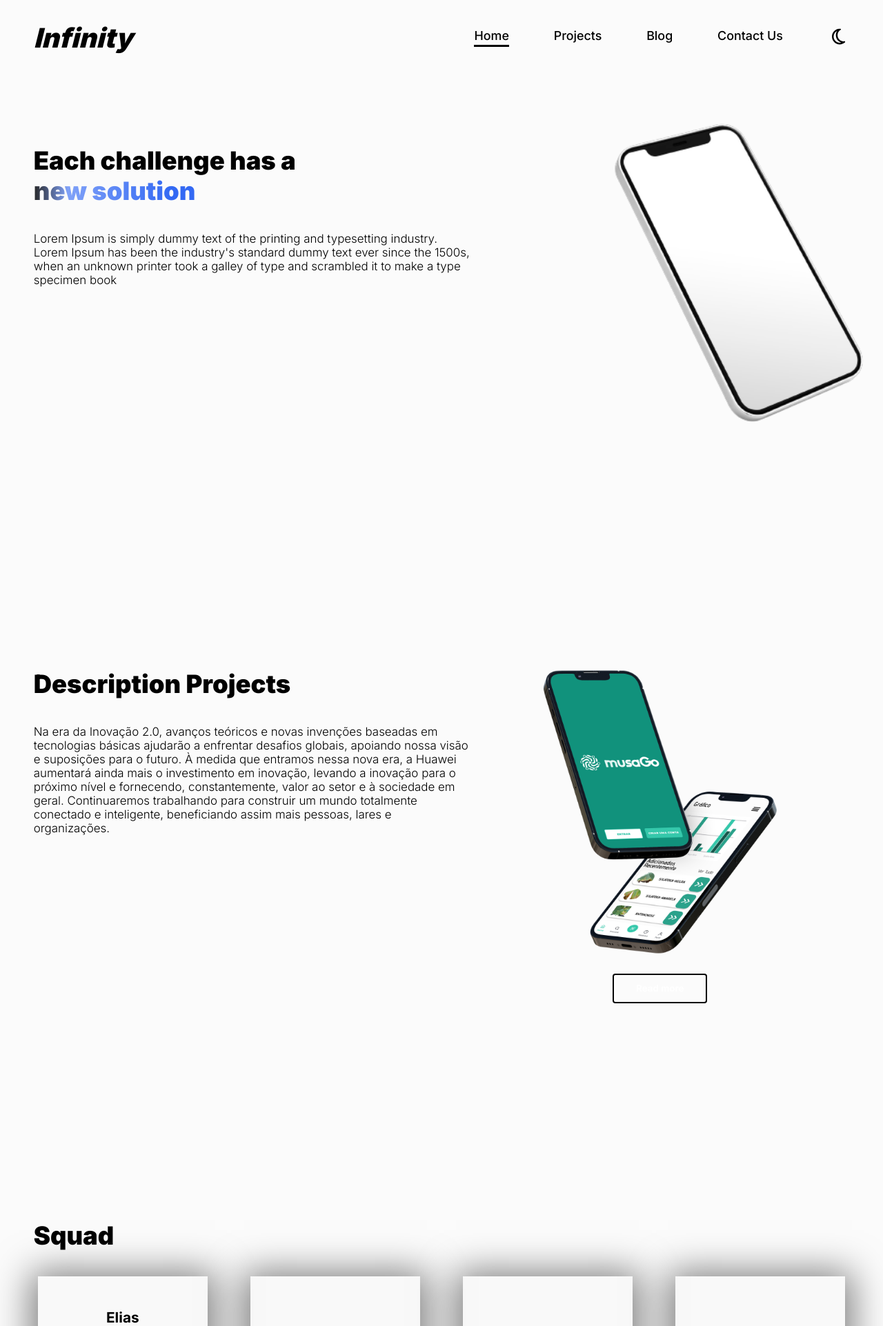
After one commit to ViniciusCuest/Infinity-squad-website, a PHP site: page / in a window 1280 px wide. The commit adds this page. Shown: the top 1923 px of the page at 69% size. Run offline with PHP 8.4, Linux system fonts and the light colour scheme.

Commit message:
Some changes

```diff
--- /dev/null
+++ b/index.html
@@ -0,0 +1,129 @@
+<!DOCTYPE html>
+<html id="html" lang="en">
+
+<head>
+   <meta charset="UTF-8">
+   <meta http-equiv="X-UA-Compatible" content="IE=edge">
+   <meta name="viewport" content="width=device-width, initial-scale=1.0">
+   <link rel="preconnect" href="https://fonts.googleapis.com">
+   <link rel="preconnect" href="https://fonts.gstatic.com" crossorigin>
+   <link href="https://fonts.googleapis.com/css2?family=Inter:wght@300;400;500;600;700;900&display=swap"
+      rel="stylesheet">
+   <link rel="stylesheet"
+      href="https://fonts.googleapis.com/css2?family=Material+Symbols+Rounded:opsz,wght,FILL,GRAD@20..48,100..700,0..1,-50..200" />
+   <link rel="stylesheet" href="./src/styles/index.css">
+   <title>Infinity • Landing</title>
+</head>
+
+<body id="body">
+   <!-- Home -->
+   <main class="wrapper">
+      <header id="header" class="header">
+         <h1 class="logo">Infinity</h1>
+         <nav class="navigation">
+            <ul id="list" class="list-navigator">
+               <li id="0" class="active" onclick="changeIndex(event);">
+                  Home
+               </li>
+               <li id="1" class="" onclick="changeIndex(event);">
+                  Projects
+               </li>
+               <li id="2" class="" onclick="changeIndex(event);">
+                  Blog
+               </li>
+               <li id="3" class="" onclick="changeIndex(event);">
+                  Contact Us
+               </li>
+            </ul>
+            <button id="mode" class="switch-theme">
+
+            </button>
+         </nav>
+      </header>
+      <section class="content">
+         <section id="cover-info">
+            <h1 class="heading">Each challenge has a
+               <span class="heading-gradient"><br id="web">new solution<span>
+            </h1>
+            <p class="description">Lorem Ipsum is simply dummy text of the printing and typesetting industry. Lorem
+               Ipsum has been the industry's standard dummy text ever since the 1500s, when an unknown printer took a
+               galley of type and scrambled it to make a type specimen book</p>
+         </section>
+
+         <img class="image" src="./src/img/iphone.png" alt="image">
+      </section>
+      <span class="light"></span>
+   </main>
+   <!-- Projecs -->
+   <main class="wrapper">
+      <section class="content">
+         <section>
+            <h1 class="heading lg">Description Projects</h1>
+            <p class="description">Na era da Inovação 2.0, avanços teóricos e novas invenções baseadas em tecnologias
+               básicas ajudarão a enfrentar desafios globais, apoiando nossa visão e suposições para o futuro. À medida
+               que entramos nessa nova era, a Huawei aumentará ainda mais o investimento em inovação, levando a inovação
+               para o próximo nível e fornecendo, constantemente, valor ao setor e à sociedade em geral. Continuaremos
+               trabalhando para construir um mundo totalmente conectado e inteligente, beneficiando assim mais pessoas,
+               lares e organizações.</p>
+         </section>
+         <div class="project-content">
+            <img class="image" id="last-image" src="./src/assets/prototype-mockup.png" alt="image"/>
+            <button type="button" onclick="window.location.href = './project/';" class="read-more">
+               <h4>Read more</h4>
+            </button>
+         </div>
+      </section>
+      <span class="light"></span>
+   </main>
+   <!-- Blog -->
+   <main class="wrapper">
+      <section class="content">
+         <section id="squad-area">
+            <h1 class="heading lg">Squad</h1>
+            <p class="description"></p>
+            <section class="squad-container">
+               <div class="squad-content">
+                  <div class="profile"></div>
+                  <h1 class="profile-name">Elias</h1>
+                  <svg class="icons sm" xmlns="http://www.w3.org/2000/svg"
+                     viewBox="0 0 448 512"><!--! Font Awesome Pro 6.4.0 by @fontawesome - https://fontawesome.com License - https://fontawesome.com/license (Commercial License) Copyright 2023 Fonticons, Inc. -->
+                     <path
+                        d="M400 32H48C21.5 32 0 53.5 0 80v352c0 26.5 21.5 48 48 48h352c26.5 0 48-21.5 48-48V80c0-26.5-21.5-48-48-48zM277.3 415.7c-8.4 1.5-11.5-3.7-11.5-8 0-5.4.2-33 .2-55.3 0-15.6-5.2-25.5-11.3-30.7 37-4.1 76-9.2 76-73.1 0-18.2-6.5-27.3-17.1-39 1.7-4.3 7.4-22-1.7-45-13.9-4.3-45.7 17.9-45.7 17.9-13.2-3.7-27.5-5.6-41.6-5.6-14.1 0-28.4 1.9-41.6 5.6 0 0-31.8-22.2-45.7-17.9-9.1 22.9-3.5 40.6-1.7 45-10.6 11.7-15.6 20.8-15.6 39 0 63.6 37.3 69 74.3 73.1-4.8 4.3-9.1 11.7-10.6 22.3-9.5 4.3-33.8 11.7-48.3-13.9-9.1-15.8-25.5-17.1-25.5-17.1-16.2-.2-1.1 10.2-1.1 10.2 10.8 5 18.4 24.2 18.4 24.2 9.7 29.7 56.1 19.7 56.1 19.7 0 13.9.2 36.5.2 40.6 0 4.3-3 9.5-11.5 8-66-22.1-112.2-84.9-112.2-158.3 0-91.8 70.2-161.5 162-161.5S388 165.6 388 257.4c.1 73.4-44.7 136.3-110.7 158.3zm-98.1-61.1c-1.9.4-3.7-.4-3.9-1.7-.2-1.5 1.1-2.8 3-3.2 1.9-.2 3.7.6 3.9 1.9.3 1.3-1 2.6-3 3zm-9.5-.9c0 1.3-1.5 2.4-3.5 2.4-2.2.2-3.7-.9-3.7-2.4 0-1.3 1.5-2.4 3.5-2.4 1.9-.2 3.7.9 3.7 2.4zm-13.7-1.1c-.4 1.3-2.4 1.9-4.1 1.3-1.9-.4-3.2-1.9-2.8-3.2.4-1.3 2.4-1.9 4.1-1.5 2 .6 3.3 2.1 2.8 3.4zm-12.3-5.4c-.9 1.1-2.8.9-4.3-.6-1.5-1.3-1.9-3.2-.9-4.1.9-1.1 2.8-.9 4.3.6 1.3 1.3 1.8 3.3.9 4.1zm-9.1-9.1c-.9.6-2.6 0-3.7-1.5s-1.1-3.2 0-3.9c1.1-.9 2.8-.2 3.7 1.3 1.1 1.5 1.1 3.3 0 4.1zm-6.5-9.7c-.9.9-2.4.4-3.5-.6-1.1-1.3-1.3-2.8-.4-3.5.9-.9 2.4-.4 3.5.6 1.1 1.3 1.3 2.8.4 3.5zm-6.7-7.4c-.4.9-1.7 1.1-2.8.4-1.3-.6-1.9-1.7-1.5-2.6.4-.6 1.5-.9 2.8-.4 1.3.7 1.9 1.8 1.5 2.6z" />
+                  </svg>
+               </div>
+               <div class="squad-content">
+
+               </div>
+               <div class="squad-content">
+
+               </div>
+               <div class="squad-content">
+
+               </div>
+            </section>
+         </section>
+      </section>
+      <span class="light"></span>
+   </main>
+   <!-- Contact us -->
+   <main class="wrapper">
+      <section class="content" id="form-area">
+         <section>
+            <h1 class="heading lg">Contact us</h1>
+            <p class="description"></p>
+         </section>
+         <form class="form">
+            <input placeholder="Name" class="input-box" type="text">
+            <input placeholder="Email" class="input-box" type="text">
+            <input placeholder="Phone" class="input-box" type="text">
+            <textarea placeholder="Type any doubt, suggestion..." class="input-area" name="" id="" cols="30"
+               rows="10"></textarea>
+            <button class="submit">Submit</button>
+         </form>
+      </section>
+      <span class="light"></span>
+   </main>
+</body>
+<script type="text/javascript" src="./src/js/index.js"></script>
+
+</html>
--- a/src/styles/index.css
+++ b/src/styles/index.css
@@ -4,6 +4,10 @@
    --text-gradient: linear-gradient(90deg, #000000d9 0%, rgba(115, 152, 247, 0.907943) 21.07%, rgba(12, 76, 241, 0.84) 85.86%);
    --header-gradient: linear-gradient(var(--body-bg));
    --input-box: #dddddd;
+   --musaGo-mainColor: rgba(5, 140, 117, 0.95);
+   --blue: #3b6ff3;
+   --button-text: #fff;
+   --track: #dcdcdc;
 }
 
 .dark:root {
@@ -13,6 +17,7 @@
    --text-gradient: linear-gradient(90deg, #ffffff 0%, rgba(115, 152, 247, 0.907943) 21.07%, rgba(12, 76, 241, 0.84) 85.86%);
    --header-gradient: linear-gradient(180deg, #000 15%, rgba(0, 115, 255, 0.003) 85%, rgba(0, 0, 0, 0) 100%);
    --input-box: #D9D9D9;
+   --button-text: #fff;
 }
 
 * {
@@ -28,6 +33,30 @@ body {
    font-size: 16px;
    overflow-x: hidden;
 }
+
+body::-webkit-scrollbar {
+   width: 15px;
+}
+
+body::-webkit-scrollbar-track {
+   background-color: var(--track);
+   border-radius: 100px;
+}
+
+body::-webkit-scrollbar-thumb {
+   border-radius: 12px;
+   background: var(--blue);
+   border: 3px solid var(--track);
+}
+
+body::-webkit-scrollbar-button {
+   display: none;
+}
+
+body::-webkit-scrollbar-corner {
+   background-color: transparent;
+}
+
 a,
 li {
    color: inherit;
@@ -45,6 +74,12 @@ button {
 .wrapper {
    position: relative;
    display: flex;
+   height: 100vh;
+   width: 100%;
+}
+
+.project-body {
+   background-color: var(--musaGo-mainColor);
    height: 100vh;
    width: 100%;
 }
@@ -74,7 +109,8 @@ button {
    border-bottom-right-radius: 25px;
    width: 100%;
    padding: .4em 3.75em;
-   z-index: 50;
+   z-index: 1000;
+   user-select: none;
 }
 
 .header.active {
@@ -164,8 +200,8 @@ button {
 }
 
 .image {
-   margin-top: -30px;
-   width: 55%;
+   margin: 1.5em 0;
+   width: 65%;
    z-index: 5;
    object-fit: contain;
 }
@@ -180,18 +216,54 @@ button {
 }
 
 .read-more {
+   position: relative;
+   display: flex;
+   align-items: center;
+   justify-content: center;
    width: 25%;
    height: 3.2em;
    border-radius: 4px;
-   border: 2px solid red;
-   transition: all .2s ease-in;
+   transition: all .1s ease-in;
    cursor: pointer;
    font-weight: 700;
+   overflow: hidden;
+   border: 2px solid var(--text);
+}
+.read-more h4 {
+   color: var(--button-text);
+}
+
+.read-more::before,
+.read-more::after {
+   position: absolute;
+   display: block;
+   content: "";
+   width: 500%;
+   height: 500%;
+}
+
+.read-more::after {
+   width: 300%;
+   height: 500%;
+   left: -300%;
+   transform: rotate(45deg);
+   background-color: var(--blue);
+   transition: all 300ms ease;
+}
+
+.read-more:hover::after {
+   left: -135%;
 }
 
 .read-more:hover {
-   background-color: red;
-   color: white;
+   border: 2px solid var(--blue);
+}
+
+
+
+.read-more:hover h4 {
+   color: var(--button-text);
+   z-index: 100;
 }
 
 .heading-gradient {
```
Also changed, not shown: project/index.php (+11 -8 lines), src/php/diagnostico.php (+6 -11 lines), src/php/result.php (+8 -10 lines), src/assets/iconMusa.png (added), src/assets/prototype-mockup.png (added).
